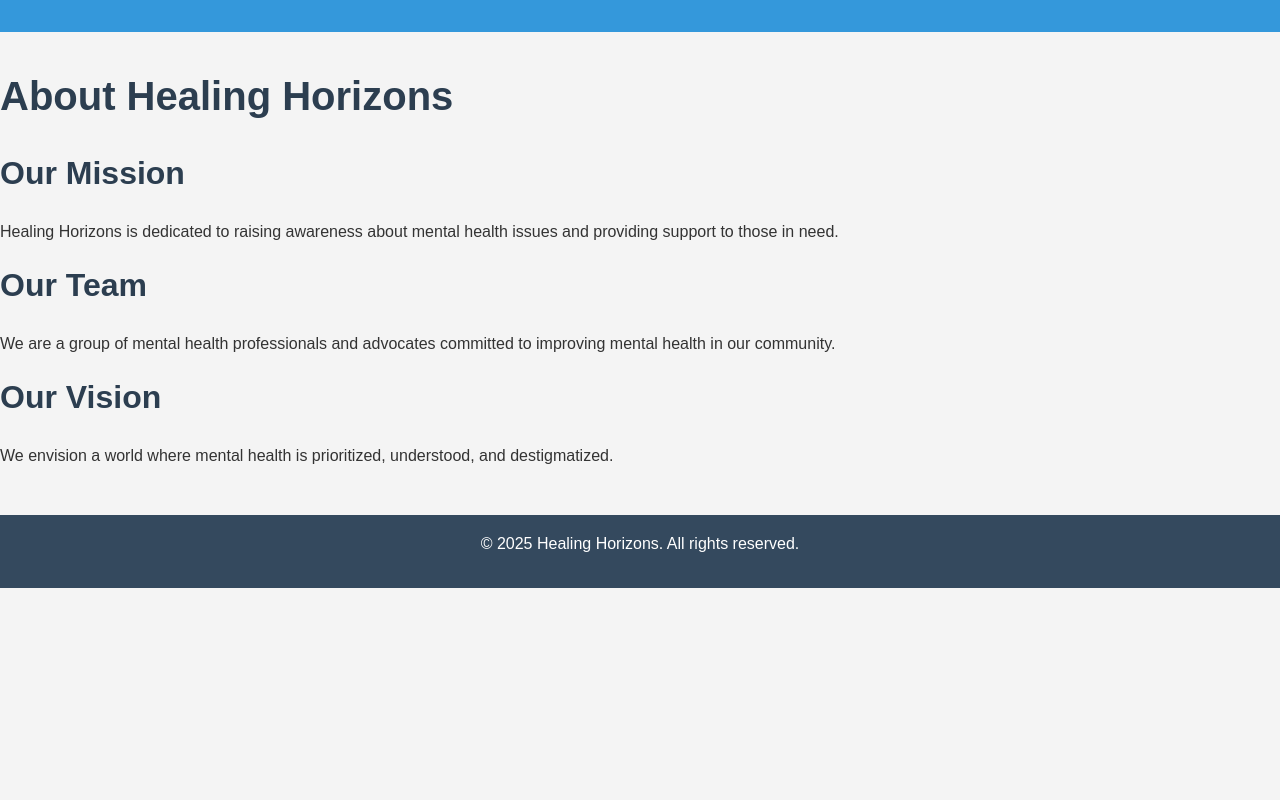
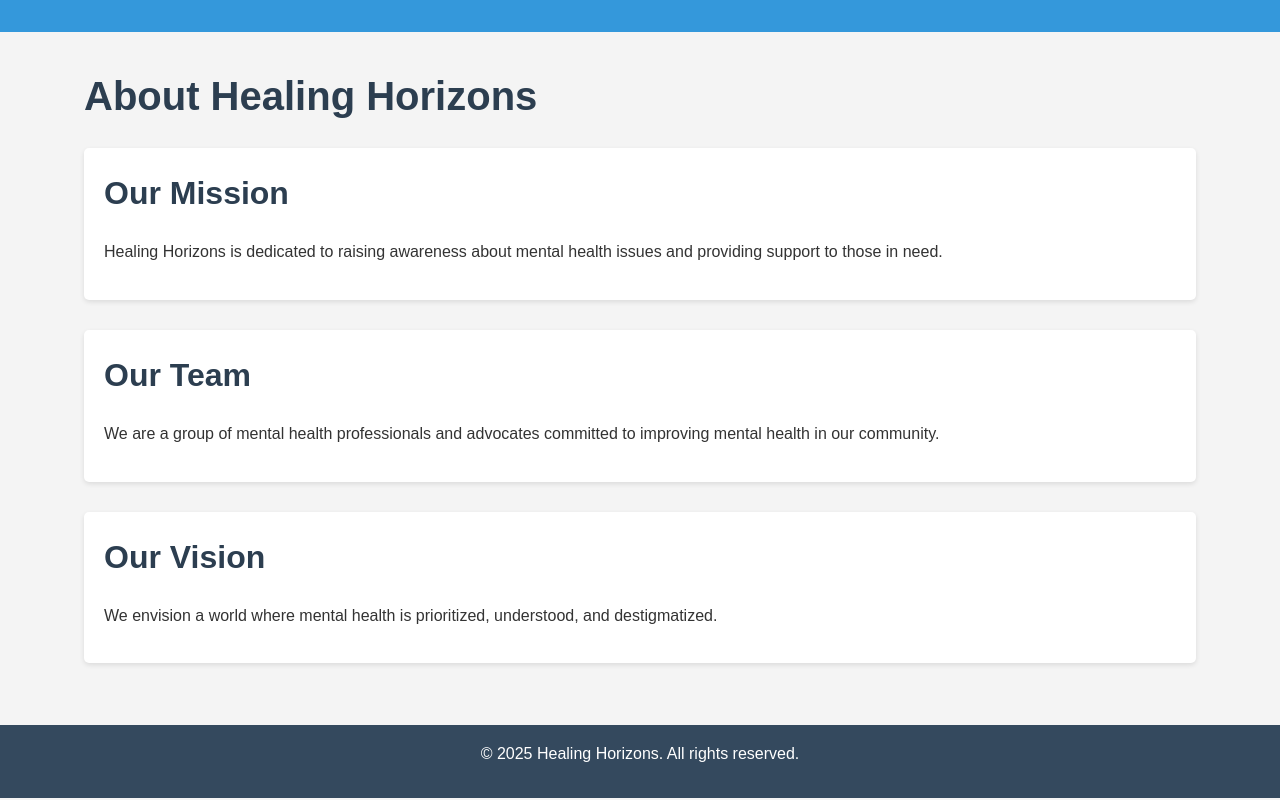
Before and after one commit to OdunDavies/Healing-Horizon, a plain HTML site: page about.html in a window 1280 px wide. Drawn offline with Linux system fonts and the light colour scheme.

Commit message:
Update about.html

```diff
--- a/about.html
+++ b/about.html
@@ -12,23 +12,27 @@
     </header>
 
     <main>
+        <div class="container">
             <h1>About Healing Horizons</h1>
-        <section>
+            <section class="about-section">
                 <h2>Our Mission</h2>
                 <p>Healing Horizons is dedicated to raising awareness about mental health issues and providing support to those in need.</p>
             </section>
-        <section>
+            <section class="about-section">
                 <h2>Our Team</h2>
                 <p>We are a group of mental health professionals and advocates committed to improving mental health in our community.</p>
             </section>
-        <section>
+            <section class="about-section">
                 <h2>Our Vision</h2>
                 <p>We envision a world where mental health is prioritized, understood, and destigmatized.</p>
             </section>
+        </div>
     </main>
 
     <footer>
+        <div class="container">
             <p>&copy; 2025 Healing Horizons. All rights reserved.</p>
+        </div>
     </footer>
 
     <script src="main.js"></script>
```
Lines whose indentation alone changed are shown as unchanged.
